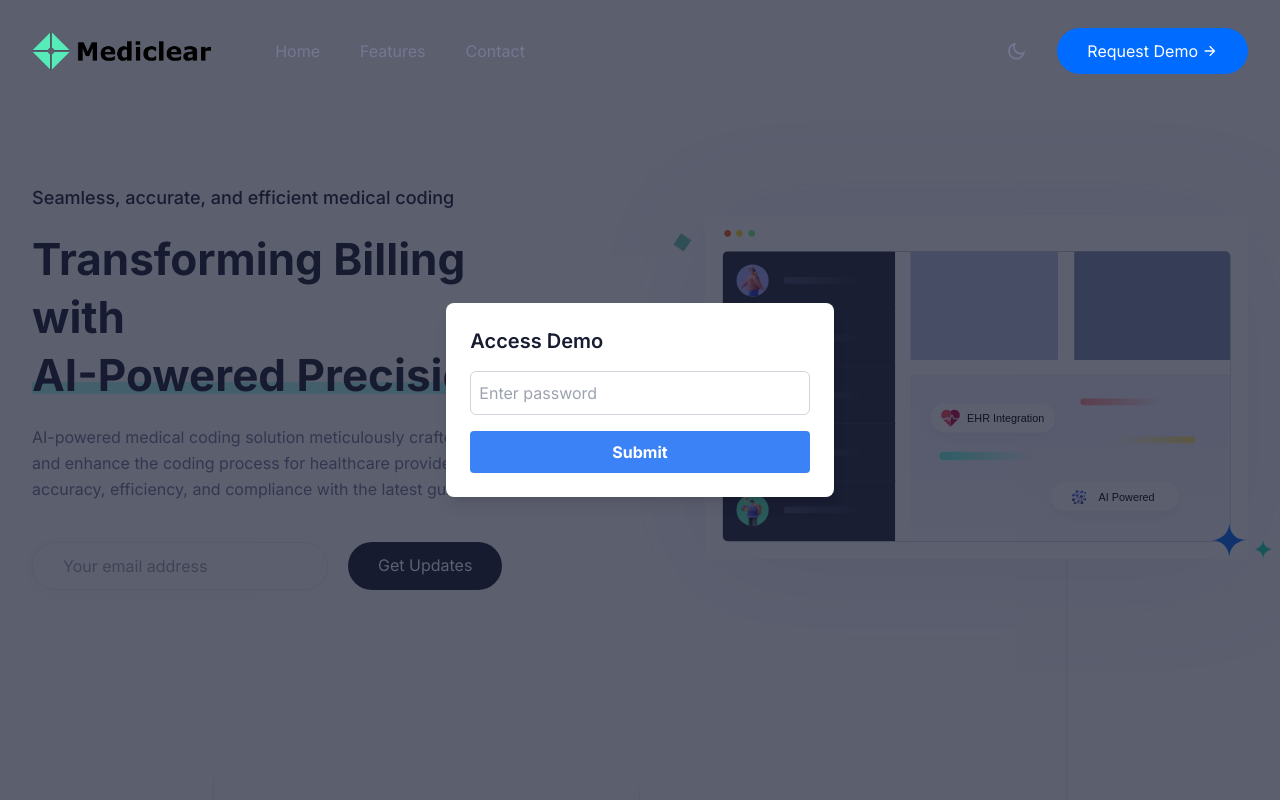
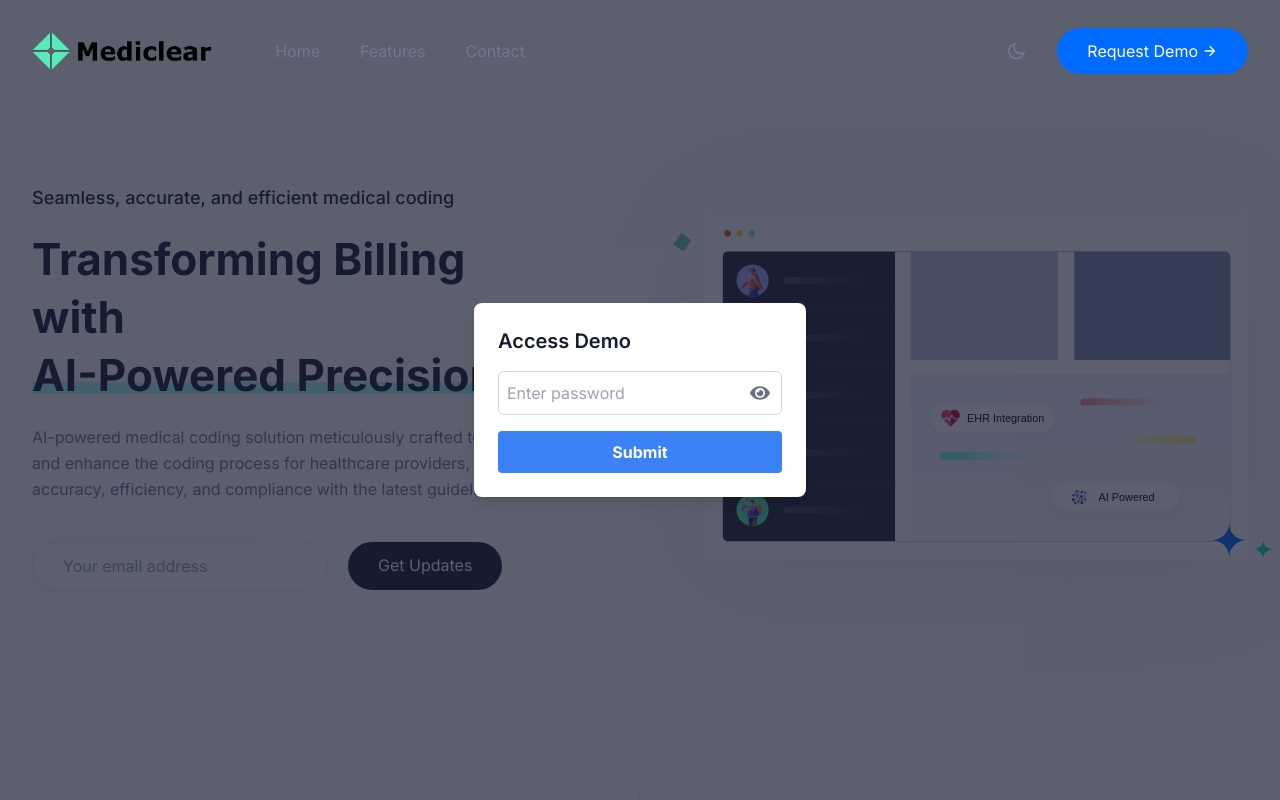
Before and after one commit to sckaff/mediclear, a Next.js app: page /demo in a window 1280 px wide. Shown: the top 800 px of the page. Built offline with nearby package versions, Linux system fonts and the light colour scheme.

Commit message:
Updated incorrect attempt UX oon passwordmodel

```diff
--- a/app/(site)/demo/DemoPageClient.tsx
+++ b/app/(site)/demo/DemoPageClient.tsx
@@ -48,21 +48,16 @@
     setShowNotes(!showNotes);
   };
 
-  // Password submission logic
-  const handlePasswordSubmit = (password: string) => {
-    // Hardcoded password check
-    if (password === '4cc3ssM3d1cl3@r') {
-      setIsAuthenticated(true); // Allow access if password is correct
-    } else {
-      alert('Incorrect password!');
-    }
+  // Function to handle successful authentication
+  const handleAuthenticated = () => {
+    setIsAuthenticated(true);
   };
 
   // Render the password modal if not authenticated
   if (!isAuthenticated) {
     return (
       <main>
-        <PasswordModal onSubmit={handlePasswordSubmit} />
+        <PasswordModal onAuthenticated={handleAuthenticated} />
         <Hero />
         <Feature />
       </main>
--- a/app/(site)/demo/PasswordModal.tsx
+++ b/app/(site)/demo/PasswordModal.tsx
@@ -1,26 +1,60 @@
 import React, { useState } from 'react';
+import { FaEye, FaEyeSlash } from 'react-icons/fa'; // Import eye icons from react-icons
 
-const PasswordModal = ({ onSubmit }: { onSubmit: (password: string) => void }) => {
+interface PasswordModalProps {
+  onAuthenticated: () => void; // Callback to notify parent when authenticated
+}
+
+const PasswordModal: React.FC<PasswordModalProps> = ({ onAuthenticated }) => {
   const [password, setPassword] = useState('');
+  const [showPassword, setShowPassword] = useState(false); // State to toggle password visibility
+  const [error, setError] = useState('');
 
   const handlePasswordSubmit = (e: React.FormEvent) => {
     e.preventDefault();
-    onSubmit(password); // Send password to the parent component
+
+    // Hardcoded password check inside the modal
+    if (password === '4cc3ssM3d1cl3@r') {
+      onAuthenticated(); // Notify parent component that the user is authenticated
+    } else {
+      setError('Incorrect password. Please try again.'); // Show error message
+    }
+  };
+
+  // Toggle the password visibility
+  const togglePasswordVisibility = () => {
+    setShowPassword(!showPassword);
   };
 
   return (
     <div className="fixed inset-0 bg-black bg-opacity-70 flex items-center justify-center z-50">
       <div className="bg-white dark:bg-gray-800 p-6 rounded-lg shadow-lg">
         <h2 className="text-xl font-semibold mb-4 text-black dark:text-white">Access Demo</h2>
-        <form onSubmit={handlePasswordSubmit}>
+        <form onSubmit={handlePasswordSubmit} className="relative">
+          <div className="relative">
             <input
-            type="password"
+              type={showPassword ? 'text' : 'password'} // Toggle between text and password types
               value={password}
-            onChange={(e) => setPassword(e.target.value)}
-            className="border border-gray-300 dark:border-gray-600 p-2 mb-4 w-full text-gray-900 dark:text-white dark:bg-gray-700 rounded-md focus:outline-none focus:ring focus:border-blue-300"
+              onChange={(e) => {
+                setPassword(e.target.value);
+                setError(''); // Clear error when typing
+              }}
+              className="border border-gray-300 dark:border-gray-600 p-2 mb-4 w-full text-gray-900 dark:text-white dark:bg-gray-700 rounded-md focus:outline-none focus:ring focus:border-blue-300 pr-10"
               placeholder="Enter password"
               required
             />
+
+            {/* Eye Icon for showing/hiding password */}
+            <span
+              className="absolute top-3 right-0 pr-3 flex items-center cursor-pointer text-gray-500"
+              onClick={togglePasswordVisibility}
+              style={{ fontSize: '1.25rem' }} // Increase icon size
+            >
+              {showPassword ? <FaEyeSlash /> : <FaEye />} {/* Show eye/eye-slash icon */}
+            </span>
+          </div>
+
+          {error && <p className="text-red-500 mb-4">{error}</p>} {/* Show error if password is incorrect */}
           <button
             type="submit"
             className="bg-blue-500 hover:bg-blue-700 text-white font-bold py-2 px-4 rounded w-full transition-colors duration-300"
--- a/package.json
+++ b/package.json
@@ -27,6 +27,7 @@
     "react": "^18.2.0",
     "react-dom": "^18.2.0",
     "react-hot-toast": "^2.4.1",
+    "react-icons": "^5.3.0",
     "sharp": "^0.33.5",
     "swiper": "^9.3.2",
     "tailwindcss": "^3.4.4",
```
Also changed, not shown: 1 other file (tests, documents, lock files or other folders). Lines whose indentation alone changed are shown as unchanged.
